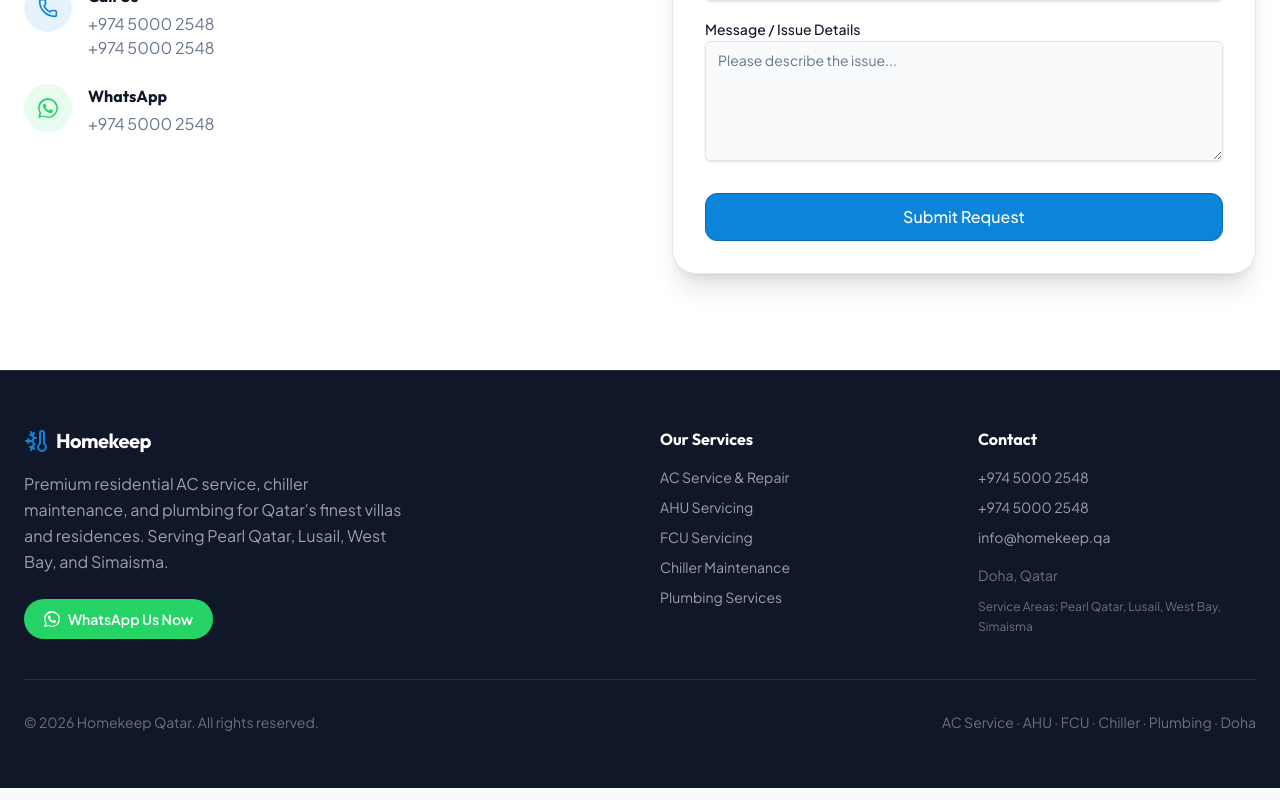
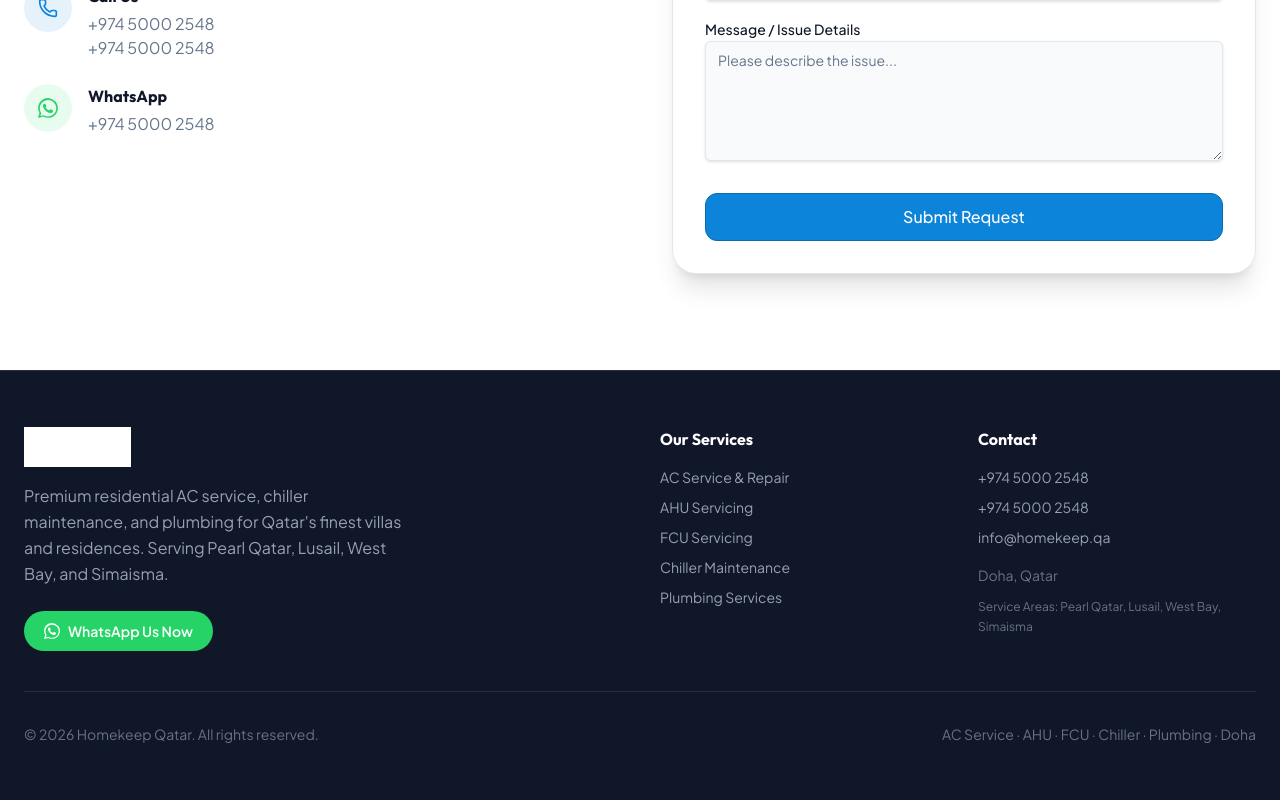
Before and after one commit to Shaheerabdulla/homekeep-website, a Next.js app: page / in a window 1280 px wide. Shown: the part 7153-7953 px from the top of the page. Built offline with nearby package versions, Linux system fonts and the light colour scheme.

Commit message:
Use actual logo image in footer and as favicon instead of generic icon/placeholder

```diff
--- a/app/layout.tsx
+++ b/app/layout.tsx
@@ -25,8 +25,8 @@
     "Homekeep Qatar",
   ],
   icons: {
-    icon: "/favicon.svg",
-    shortcut: "/favicon.svg",
+    icon: "/favicon.png",
+    shortcut: "/favicon.png",
   },
   openGraph: {
     siteName: "Homekeep Qatar",
--- a/components/layout/footer.tsx
+++ b/components/layout/footer.tsx
@@ -1,7 +1,7 @@
 "use client";
 
 import Link from "next/link";
-import { ThermometerSnowflake } from "lucide-react";
+import Image from "next/image";
 
 export function Footer() {
   return (
@@ -10,8 +10,13 @@
         <div className="grid grid-cols-1 md:grid-cols-4 gap-10 mb-10">
           <div className="col-span-1 md:col-span-2">
             <div className="flex items-center gap-2 mb-4">
-              <ThermometerSnowflake className="h-6 w-6 text-primary" />
-              <span className="text-xl font-serif font-bold tracking-tight">Homekeep</span>
+              <Image
+                src="/homekeep-logo.jpg"
+                alt="Homekeep Qatar"
+                width={160}
+                height={60}
+                className="h-10 w-auto object-contain brightness-0 invert"
+              />
             </div>
             <p className="text-gray-400 max-w-sm mb-6 leading-relaxed">
               Premium residential AC service, chiller maintenance, and plumbing for Qatar's finest villas and residences. Serving Pearl Qatar, Lusail, West Bay, and Simaisma.
```
Also changed, not shown: public/favicon.png (added).
